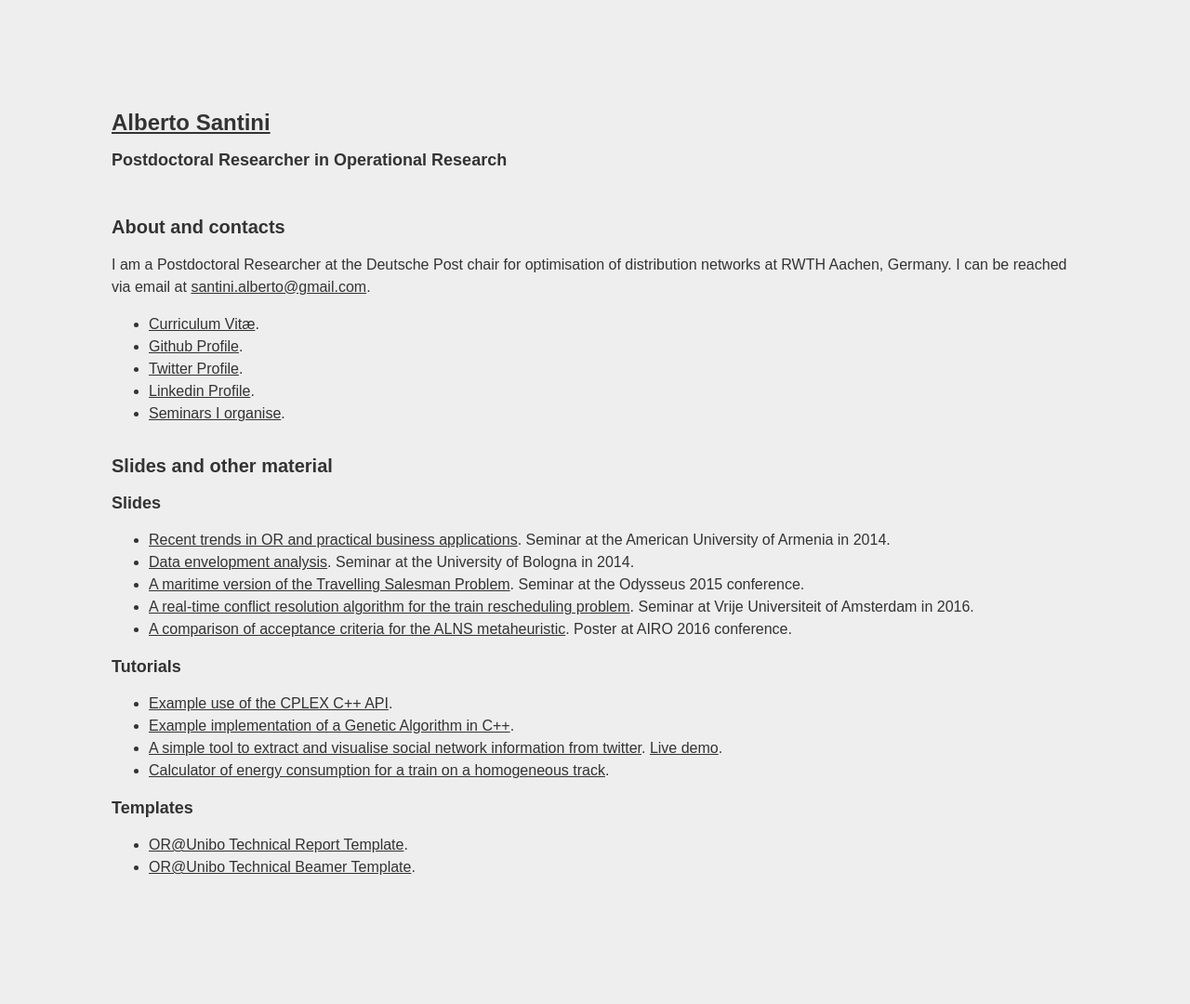
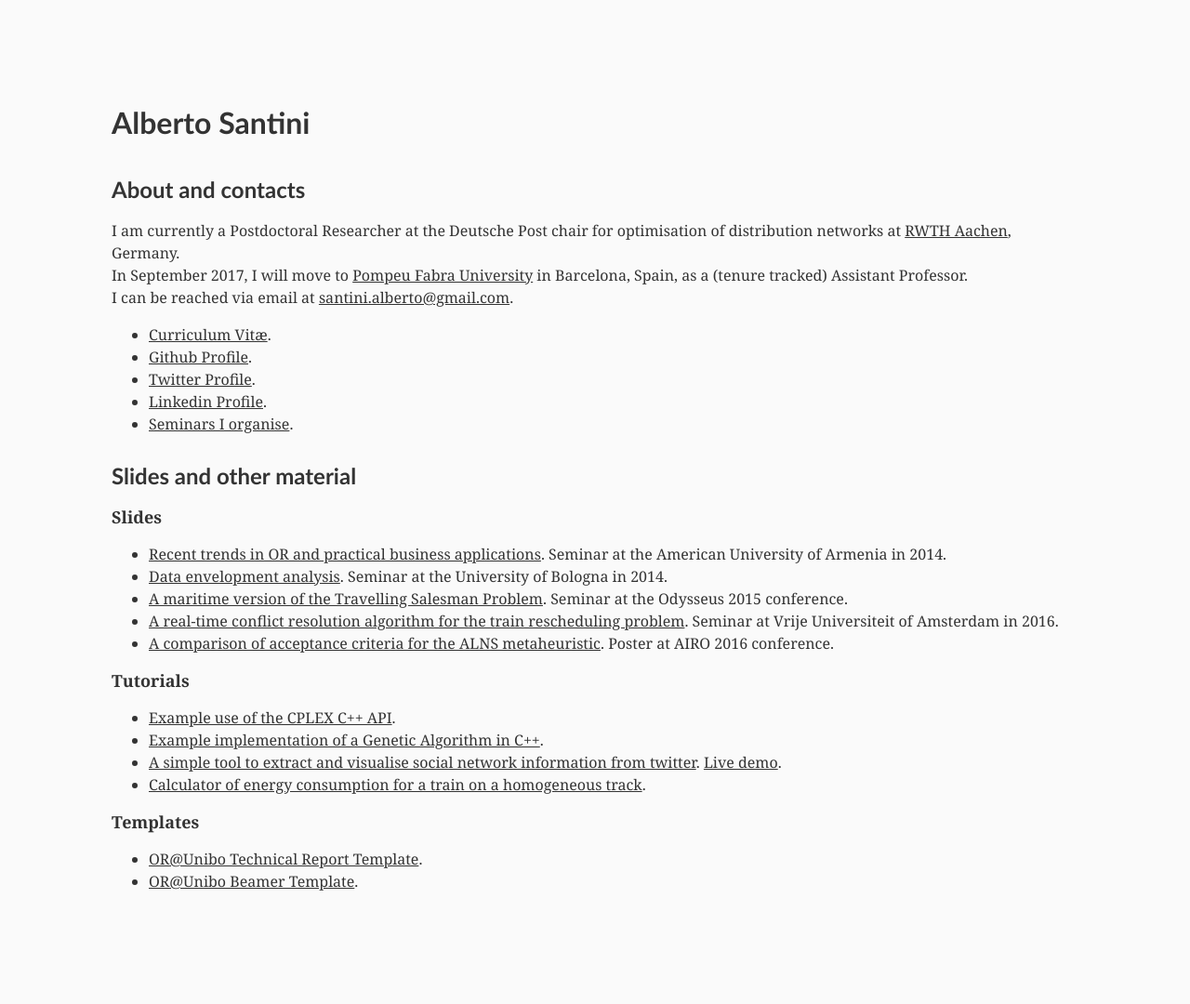
Before and after one commit to alberto-santini/alberto-santini.github.io, a Jekyll site: the page built from index.html, in a window 1280 px wide. Shown: the whole page at 93% size. Built offline with Jekyll 4.4.1, drawn with Linux system fonts in a browser that asks for light colours.

Commit message:
April update

```diff
--- a/_layouts/default.html
+++ b/_layouts/default.html
@@ -9,8 +9,8 @@
     <style>
     body {
       margin: 120px;
-      font-family: sans-serif;
-      background: #eee;
+      font-family: Georgia, serif;
+      background: #fafafa;
       color: #333;
       line-height: 1.5em;
     }
@@ -22,10 +22,8 @@
       color: #333;
     }
     header > h1 {
-      font-size: 150%;
-    }
-    header > h2 {
-      font-size: 112.5%;
+      font-family: "Trebuchet MS", Helvetica, sans-serif;
+      font-size: 200%;
     }
     div#content {
       margin-top: 3em;
@@ -34,7 +32,8 @@
       margin-bottom: 2em;
     }
     section > h1 {
-      font-size: 125%;
+      font-family: "Trebuchet MS", Helvetica, sans-serif;
+      font-size: 150%;
     }
     section > div > h1 {
       font-size: 112.5%;
@@ -45,9 +44,8 @@
   <body>
     <header>
       <h1>
-        <a href="{{ site.baseurl }}/">{{ site.title }}</a>
+        Alberto Santini
       </h1>
-      <h2>Postdoctoral Researcher in Operational Research</h2>
     </header>
     <div id="content">
       {{ content }}
--- a/_posts/2016-01-01-main.html
+++ b/_posts/2016-01-01-main.html
@@ -2,7 +2,8 @@
   <h1>About and contacts</h1>
 
   <p>
-    I am a Postdoctoral Researcher at the Deutsche Post chair for optimisation of distribution networks at RWTH Aachen, Germany.
+    I am currently a Postdoctoral Researcher at the Deutsche Post chair for optimisation of distribution networks at <a href="http://rwth-aachen.de/" alt="RWTH Home Page">RWTH Aachen</a>, Germany.<br/>
+    In September 2017, I will move to <a href="http://www.upf.edu/" alt="UPF Home Page">Pompeu Fabra University</a> in Barcelona, Spain, as a (tenure tracked) Assistant Professor.<br/>
     I can be reached via email at <a href="mailto:santini.alberto@gmail.com" alt="Email Address">santini.alberto@gmail.com</a>.
   </p>
 
@@ -46,7 +47,7 @@
 
     <ul>
       <li><a href="https://github.com/OR-Bologna/tech-report-template" alt="Technical Report Template">OR@Unibo Technical Report Template</a>.</li>
-      <li><a href="https://github.com/OR-Bologna/beamer-template" alt="Beamer Template">OR@Unibo Technical Beamer Template</a>.</li>
+      <li><a href="https://github.com/OR-Bologna/beamer-template" alt="Beamer Template">OR@Unibo Beamer Template</a>.</li>
     </ul>
   </div>
 </section>
```
Also changed, not shown: 1 other file.
